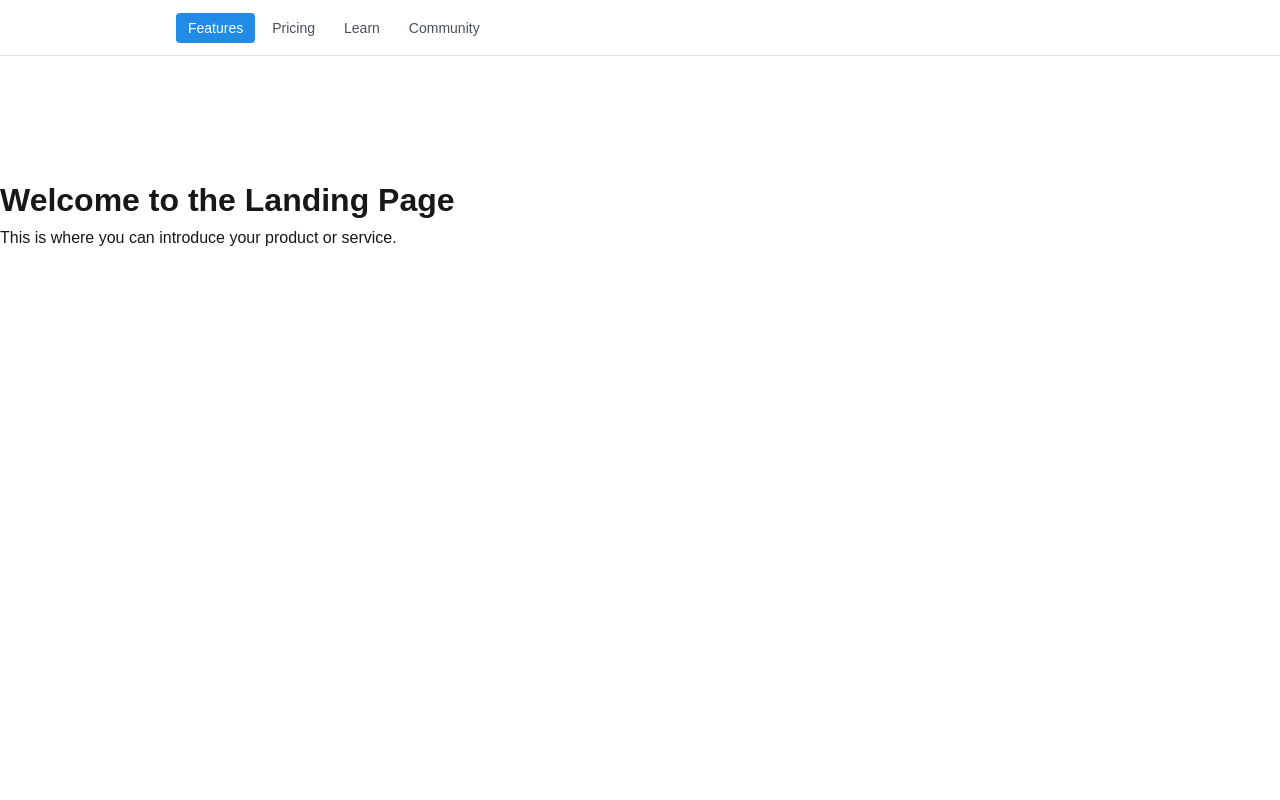
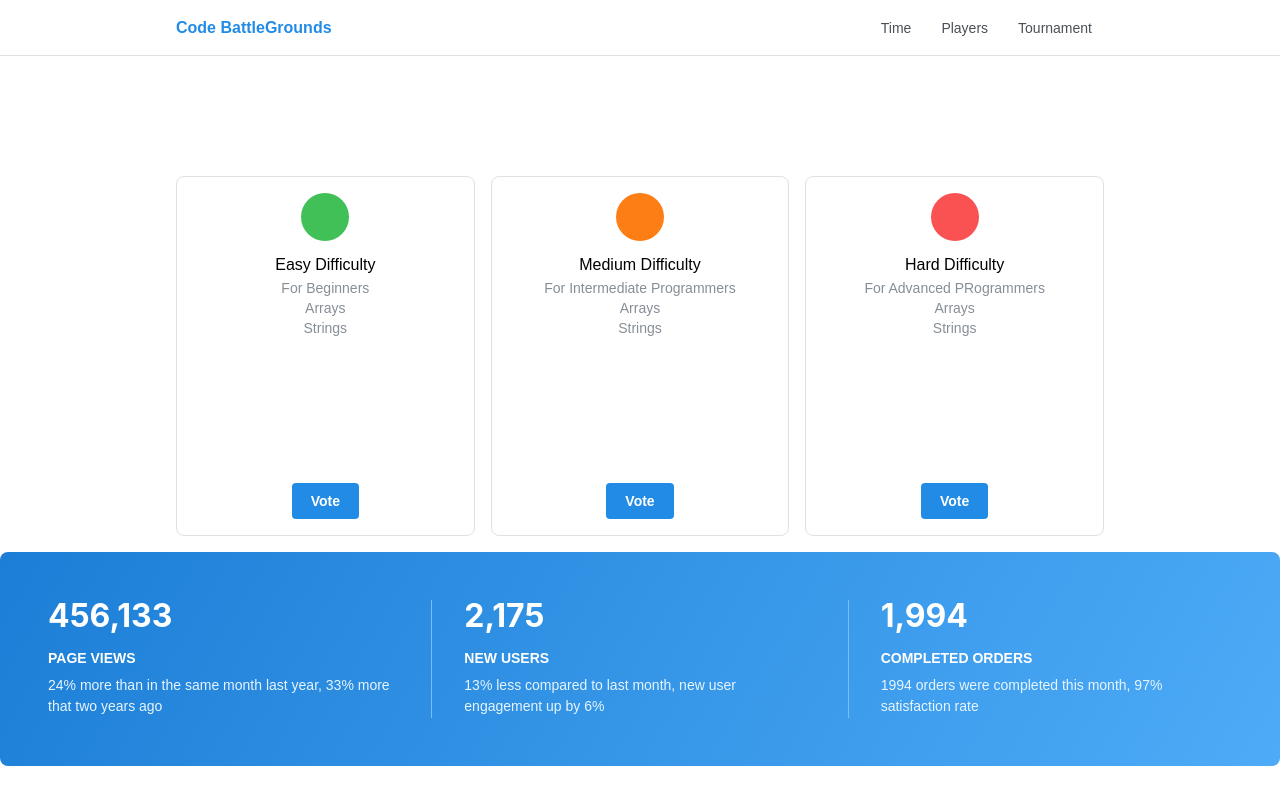
Before and after one commit to Capstone-Projects-2026-spring/project-code-battlegrounds-1-5, a Next.js app: page /landingpage in a window 1280 px wide. Built offline with nearby package versions, Linux system fonts and the light colour scheme.

Commit message:
created components to format on landing page

```diff
--- /dev/null
+++ b/src/components/Broadstats.tsx
@@ -0,0 +1,31 @@
+import { Text } from '@mantine/core';
+import classes from '../styles/comps/BroadStats.module.css';
+
+const data = [
+  {
+    title: 'Page views',
+    stats: '456,133',
+    description: '24% more than in the same month last year, 33% more that two years ago',
+  },
+  {
+    title: 'New users',
+    stats: '2,175',
+    description: '13% less compared to last month, new user engagement up by 6%',
+  },
+  {
+    title: 'Completed orders',
+    stats: '1,994',
+    description: '1994 orders were completed this month, 97% satisfaction rate',
+  },
+];
+
+export default function StatsGroup() {
+  const stats = data.map((stat) => (
+    <div key={stat.title} className={classes.stat}>
+      <Text className={classes.count}>{stat.stats}</Text>
+      <Text className={classes.title}>{stat.title}</Text>
+      <Text className={classes.description}>{stat.description}</Text>
+    </div>
+  ));
+  return <div className={classes.root}>{stats}</div>;
+}
--- /dev/null
+++ b/src/components/DifficultyGrid.tsx
@@ -0,0 +1,120 @@
+import { Container, Grid, Skeleton, Text, Card, Box, Flex, Button } from '@mantine/core';
+import { useState } from 'react';
+
+export default function Subgrid() {
+    const [loading, setLoading] = useState(false);
+
+    return (
+        <Container my="md">
+            <Grid>
+                <Grid.Col span={4}>
+                    {loading ? (
+                        <Skeleton height={360} radius="md" />
+                    ) : (
+                        <Card radius="md" h={360} withBorder>
+                            <Flex direction="column" align={"center"} justify={"center"} style={{ height: "100%" }}>
+                                <Box
+                                    w={48}
+                                    h={48}
+                                    bg="green.6"
+                                    style={{
+                                        borderRadius: '50%',
+                                        marginBottom: 12,
+                                    }}
+                                />
+                                <Text fw={500}>Easy Difficulty</Text>
+                                <Text size="sm" c="dimmed">
+                                    For Beginners
+                                </Text>
+                                <Text size="sm" c="dimmed">
+                                    Arrays
+                                </Text>
+                                <Text size="sm" c="dimmed">
+                                    Strings
+                                </Text>
+
+
+                                <Button mt={"auto"}>
+                                    Vote
+                                </Button>
+
+
+                            </Flex>
+
+                        </Card>
+                    )}
+                </Grid.Col>
+
+                <Grid.Col span={4}>
+                    {loading ? (
+                        <Skeleton height={360} radius="md" />
+                    ) : (
+                        <Card radius="md" h={360} withBorder>
+                            <Flex direction="column" align={"center"} justify={"center"} style={{ height: "100%" }}>
+                                <Box
+                                    w={48}
+                                    h={48}
+                                    bg="orange.6"
+                                    style={{
+                                        borderRadius: '50%',
+                                        marginBottom: 12,
+                                    }}
+                                />
+                                <Text fw={500}>Medium Difficulty</Text>
+                                <Text size="sm" c="dimmed">
+                                    For Intermediate Programmers
+                                </Text>
+                                <Text size="sm" c="dimmed">
+                                    Arrays
+                                </Text>
+                                <Text size="sm" c="dimmed">
+                                    Strings
+                                </Text>
+
+                                <Button mt={"auto"}>
+                                    Vote
+                                </Button>
+                            </Flex>
+
+                        </Card>
+                    )}
+                </Grid.Col>
+
+                <Grid.Col span={4}>
+                    {loading ? (
+                        <Skeleton height={360} radius="md" />
+                    ) : (
+                        <Card radius="md" h={360} withBorder>
+                            <Flex direction="column" align={"center"} justify={"center"} style={{ height: "100%" }}>
+                                <Box
+                                    w={48}
+                                    h={48}
+                                    bg="red.6"
+                                    style={{
+                                        borderRadius: '50%',
+                                        marginBottom: 12,
+                                    }}
+                                />
+                                <Text fw={500}>Hard Difficulty</Text>
+                                <Text size="sm" c="dimmed">
+                                    For Advanced PRogrammers
+                                </Text>
+                                <Text size="sm" c="dimmed">
+                                    Arrays
+                                </Text>
+                                <Text size="sm" c="dimmed">
+                                    Strings
+                                </Text>
+
+                                <Button mt={"auto"}>
+                                    Vote
+                                </Button>
+                            </Flex>
+
+                        </Card>
+                    )}
+                </Grid.Col>
+            </Grid>
+        </Container>
+    );
+}
--- a/src/components/Navbar.tsx
+++ b/src/components/Navbar.tsx
@@ -1,33 +1,32 @@
 import { useState } from 'react';
-import { Burger, Container, Group } from '@mantine/core';
+import { Burger, Container, Group, Text } from '@mantine/core';
 import { useDisclosure } from '@mantine/hooks';
 // import { MantineLogo } from '@mantinex/mantine-logo';
 import classes from '../styles/comps/Header.module.css';
 
+interface HeaderProps {
+  links: string[],
+  title: string
+}
 
-const links = [
-  { link: '/about', label: 'Features' },
-  { link: '/pricing', label: 'Pricing' },
-  { link: '/learn', label: 'Learn' },
-  { link: '/community', label: 'Community' },
-];
+export default function HeaderSimple(props: HeaderProps) {
+  const [opened, { toggle }] = useDisclosure(false);
+  // const [active, setActive] = useState(props.links[0].link);
+  const [active, setActive] = useState(props.links[0]);
 
-export default function HeaderSimple() {
-  const [opened, { toggle }] = useDisclosure(false);
-  const [active, setActive] = useState(links[0].link);
 
-  const items = links.map((link) => (
+  const items = props.links.map((link) => (
     <a
-      key={link.label}
-      href={link.link}
+      key={link}
+      // href={link.link}
       className={classes.link}
-      data-active={active === link.link || undefined}
+      // data-active={active === link.link || undefined}
       onClick={(event) => {
         event.preventDefault();
         setActive(link.link);
       }}
     >
-      {link.label}
+      {link}
     </a>
   ));
 
@@ -35,7 +34,12 @@ export default function HeaderSimple() {
     <header className={classes.header}>
       <Container size="md" className={classes.inner}>
         {/* <MantineLogo size={28} /> */}
-        <Group gap={5} visibleFrom="xs">
+
+        <Text c="blue.6" fw={600} mr="auto">
+          {props.title}
+        </Text>
+
+        <Group gap={6} visibleFrom="xs">
           {items}
         </Group>
 
--- a/src/pages/landingpage.tsx
+++ b/src/pages/landingpage.tsx
@@ -1,12 +1,21 @@
 import React from 'react';
 import Navbar from '@/components/Navbar';
+import Broadstats from '@/components/Broadstats'
+import DifficultyGrid from '@/components/DifficultyGrid'
 
 export default function LandingPage() {
   return (
     <div>
-      <Navbar />
-      <h1>Welcome to the Landing Page</h1>
-      <p>This is where you can introduce your product or service.</p>
+      <Navbar
+        links={[
+          "Time",
+          "Players",
+          "Tournament"
+        ]}
+        title = "Code BattleGrounds"
+      />
+      <DifficultyGrid />
+      <Broadstats />
     </div>
   );
 }
--- /dev/null
+++ b/src/styles/comps/BroadStats.module.css
@@ -0,0 +1,55 @@
+.root {
+  display: flex;
+  background-image: linear-gradient(
+    -60deg,
+    var(--mantine-color-blue-4) 0%,
+    var(--mantine-color-blue-7) 100%
+  );
+  padding: calc(var(--mantine-spacing-xl) * 1.5);
+  border-radius: var(--mantine-radius-md);
+
+  @media (max-width: mantine-breakpoint-sm) {
+    flex-direction: column;
+  }
+}
+
+.title {
+  color: var(--mantine-color-white);
+  text-transform: uppercase;
+  font-weight: 700;
+  font-size: var(--mantine-font-size-sm);
+}
+
+.count {
+  color: var(--mantine-color-white);
+  font-size: 32px;
+  line-height: 1;
+  font-weight: 700;
+  margin-bottom: var(--mantine-spacing-md);
+  font-family: Outfit, var(--mantine-font-family);
+}
+
+.description {
+  color: var(--mantine-color-blue-0);
+  font-size: var(--mantine-font-size-sm);
+  margin-top: 5px;
+}
+
+.stat {
+  flex: 1;
+
+  & + & {
+    padding-left: var(--mantine-spacing-xl);
+    margin-left: var(--mantine-spacing-xl);
+    border-left: 1px solid var(--mantine-color-blue-3);
+
+    @media (max-width: mantine-breakpoint-sm) {
+      padding-left: 0;
+      margin-left: 0;
+      border-left: 0;
+      padding-top: var(--mantine-spacing-xl);
+      margin-top: var(--mantine-spacing-xl);
+      border-top: 1px solid var(--mantine-color-blue-3);
+    }
+  }
+}
```
